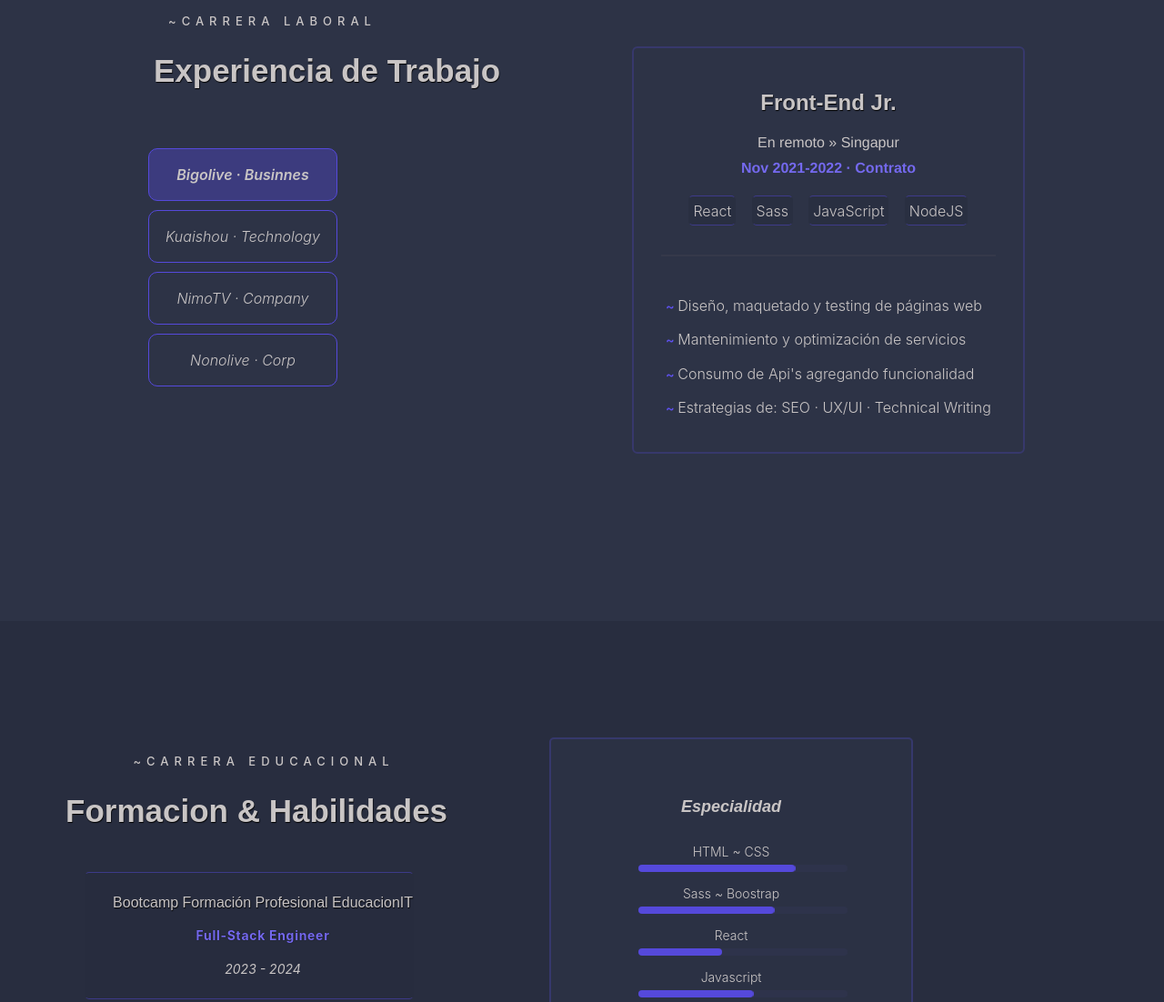
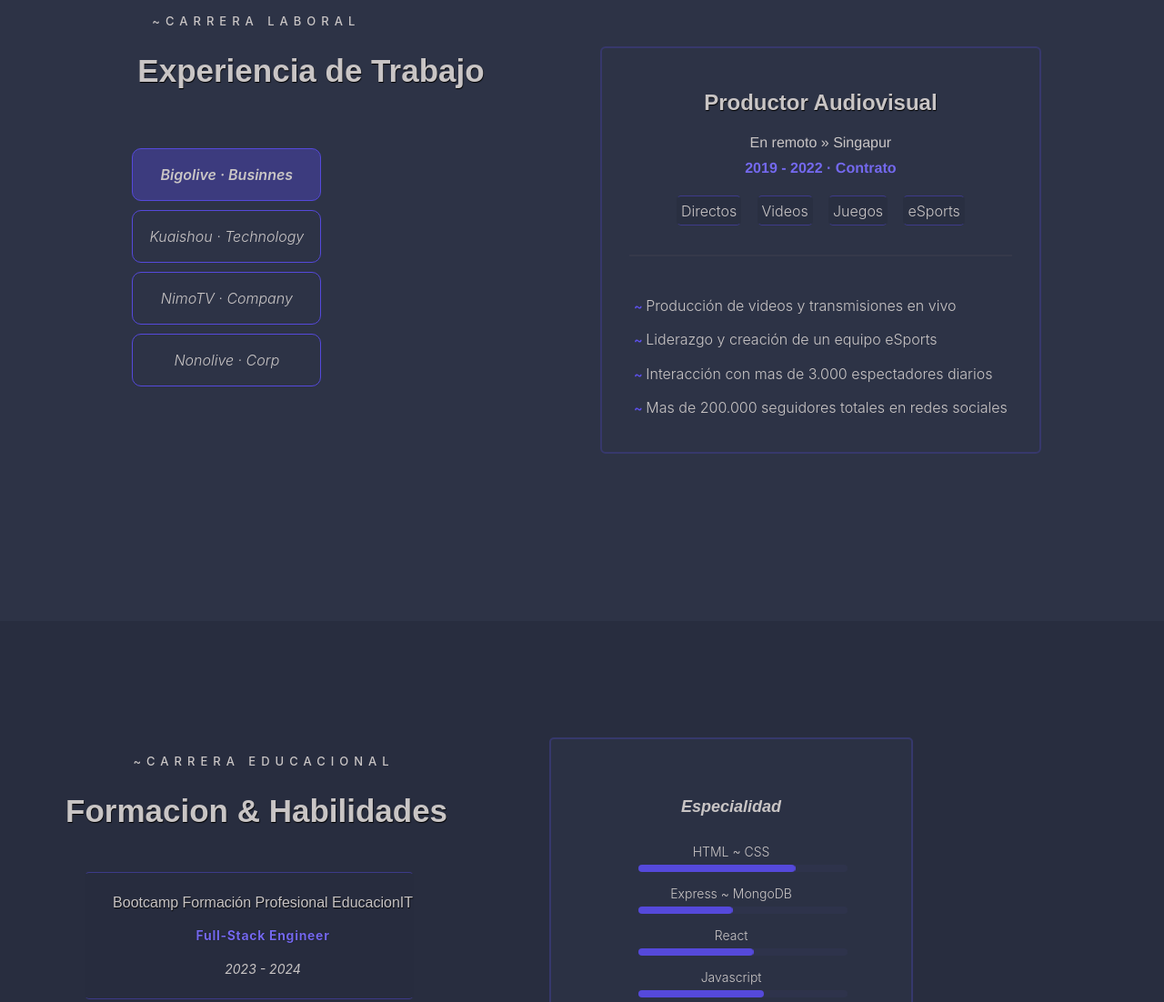
Before and after one commit to ByDiamondGod/ByDiamondGod.github.io, a plain HTML site: page index.html in a window 1280 px wide. Shown: the part 2776-3878 px from the top of the page at 91% size. Drawn offline with nearby package versions, Linux system fonts and the light colour scheme.

Commit message:
refactor code

```diff
--- a/css/styles.css
+++ b/css/styles.css
@@ -679,7 +679,7 @@
 
 /* react */
 .skill__bar--40::after {
-  --skills-bar-length: 40%;
+  --skills-bar-length: 55%;
 }
 
 /* javascript */
@@ -689,12 +689,12 @@
 
 /* sass - boostrap */
 .skill__bar--55::after {
-  --skills-bar-length: 55%;
+  --skills-bar-length: 60%;
 }
 
 /* figma  */
 .skill__bar--65::after {
-  --skills-bar-length: 65%;
+  --skills-bar-length: 45%;
 }
 
 /* ingles */
--- a/index.html
+++ b/index.html
@@ -163,14 +163,15 @@
             <div class="portfolio-detail">
               <h5 class="portfolio-detail__h5">
                 E-commerce
-                <a class="portfolio-link__a" href="#">
+                <a class="portfolio-link__a" href="https://eddev-front-end-test.netlify.app/inicio">
                   <i class="fa-solid fa-link"></i>
                 </a>
               </h5>
               <div class="portfolio-buttom">
                 <span class="portfolio-buttom__span">React</span>
                 <span class="portfolio-buttom__span">NodeJS</span>
-                <span class="portfolio-buttom__span">Javascript</span>
+                <span class="portfolio-buttom__span">Express</span>
+                <span class="portfolio-buttom__span">MongoDB</span>
               </div>
             </div>
           </article>
@@ -216,19 +217,43 @@
         </div>
         <div class="experience__aside-right" data-aos="zoom-in" data-aos-duration="700">
           <div class="experience-job">
-            <h4 class="experience-job__h4">Front-End Jr.</h4>
+            <!-- <h4 class="experience-job__h4">Front-End Jr.</h4> -->
+            <h4 class="experience-job__h4">Productor Audiovisual</h4>
             <p class="experience-job__p-location">En remoto » Singapur</p>
-            <p class="experience-job__p-period">Nov 2021-2022 · Contrato</p>
+            <p class="experience-job__p-period">2019 - 2022 · Contrato</p>
+            <!-- <p class="experience-job__p-period">Nov 2021-2022 · Contrato</p> -->
             <ul class="experience-job__ul">
-              <li class="experience-job__li-btn">React</li>
+              <li class="experience-job__li-btn">Directos</li>
+              <li class="experience-job__li-btn">Videos</li>
+              <li class="experience-job__li-btn">Juegos</li>
+              <li class="experience-job__li-btn">eSports</li>
+            <!--   <li class="experience-job__li-btn">React</li>
               <li class="experience-job__li-btn">Sass</li>
               <li class="experience-job__li-btn">JavaScript</li>
-              <li class="experience-job__li-btn">NodeJS</li>
+              <li class="experience-job__li-btn">NodeJS</li> -->
             </ul>
           </div>
           <div class="experience__line"></div>
           <div class="experience-information">
             <ul class="experience-information__ul">
+              <li class="experience-information__li">
+                <span class="experience-information__span"> ~ </span>
+                Producción de videos y transmisiones en vivo
+              </li>
+              <li class="experience-information__li">
+                <span class="experience-information__span"> ~ </span>
+                Liderazgo y creación de un equipo eSports
+              </li>
+              <li class="experience-information__li">
+                <span class="experience-information__span"> ~ </span>
+                Interacción con mas de 3.000 espectadores diarios
+              </li>
+              <li class="experience-information__li">
+                <span class="experience-information__span"> ~ </span>
+                Mas de 200.000 seguidores totales en redes sociales
+              </li>
+            </ul>
+<!--             <ul class="experience-information__ul">
               <li class="experience-information__li">
                 <span class="experience-information__span"> ~ </span>
                 Diseño, maquetado y testing de páginas web
@@ -245,7 +270,7 @@
                 <span class="experience-information__span"> ~ </span>
                 Estrategias de: SEO · UX/UI · Technical Writing
               </li>
-            </ul>
+            </ul> -->
           </div>
         </div>
       </div>
@@ -295,7 +320,7 @@
               </div>
               <div class="skills__item">
                 <div class="skill-technology">
-                  <p class="skill__p">Sass ~ Boostrap</p>
+                  <p class="skill__p">Express ~ MongoDB</p>
                   <div class="skill__bar skill__bar--65"></div>
                 </div>
               </div>
```
